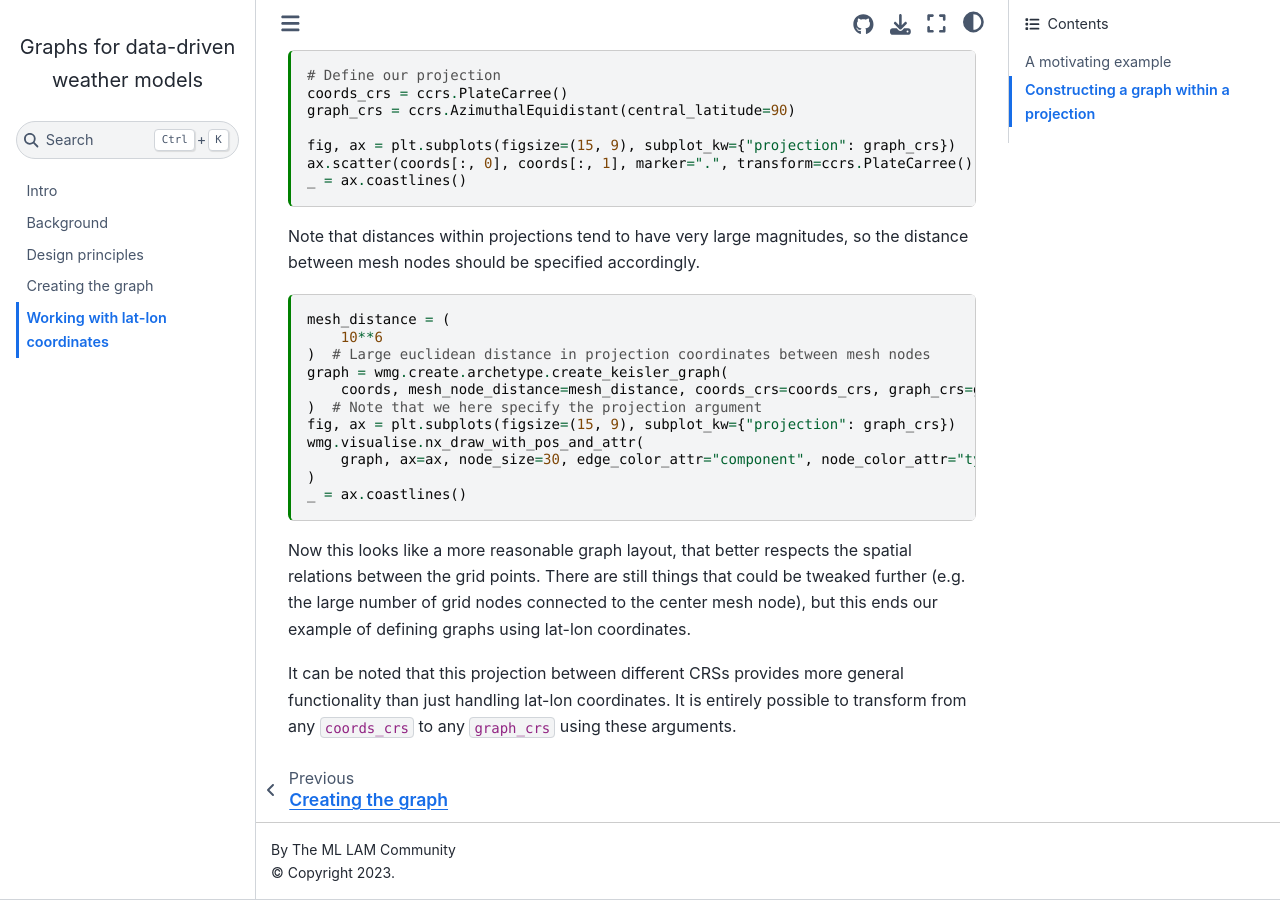
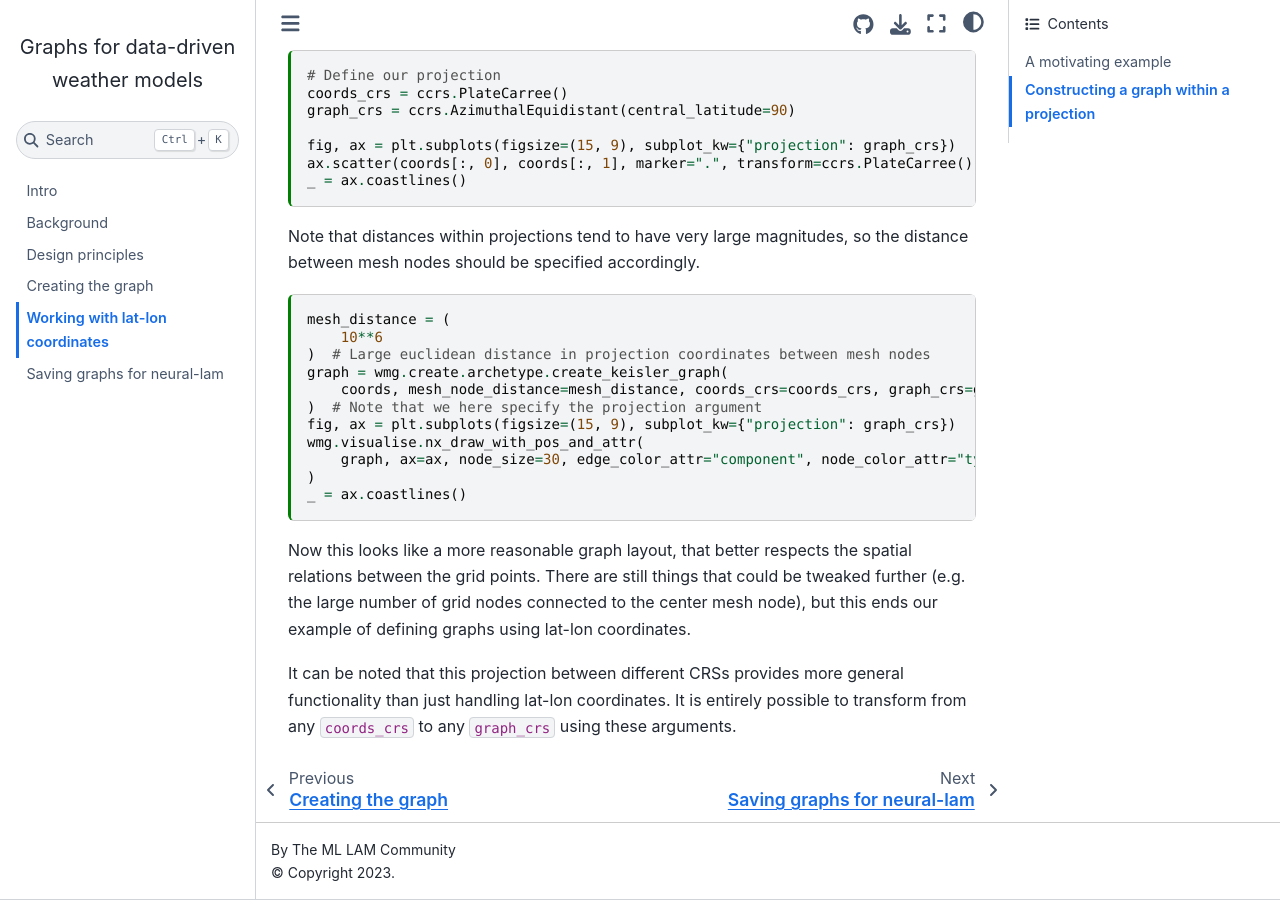
Before and after one commit to mllam/weather-model-graphs, a Jupyter Book: the page built from docs/lat_lons.ipynb, in a window 1280 px wide and 900 px high, scrolled down 1757 px. Built offline with Jupyter Book 1.0.4 settings and Sphinx 7.4.7 and the Sphinx Book theme 1.1.4, drawn with Linux system fonts in a browser that asks for light colours.

Commit message:
update TOC

```diff
--- a/docs/_toc.yml
+++ b/docs/_toc.yml
@@ -8,3 +8,4 @@ chapters:
 - file: design
 - file: creating_the_graph
 - file: lat_lons
+- file: saving_graphs_for_neural_lam
```
